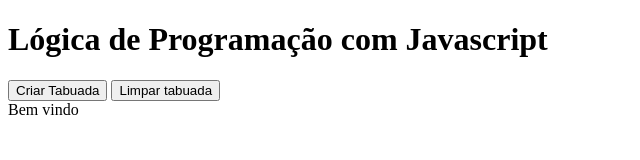
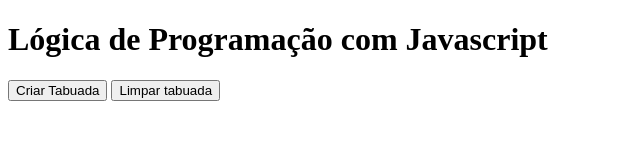
Before and after one commit to DavisonFNX/Javascript, a plain HTML site: page exemplo4.html in a window 1280 px wide. Both pictures are taken after a click on the button "Limpar tabuada". Shown: the full height of the page, 0-640 px from the left. Drawn offline with Linux system fonts and the light colour scheme.

Commit message:
adicionada função limparTabuada

```diff
--- a/exemplo4.html
+++ b/exemplo4.html
@@ -38,7 +38,8 @@
         }
 
         function limparTabuada(){
-            alert('limparTabuada chamada');
+            mensagem = '';
+            output.innerHTML = mensagem;
         }
 
 
```
